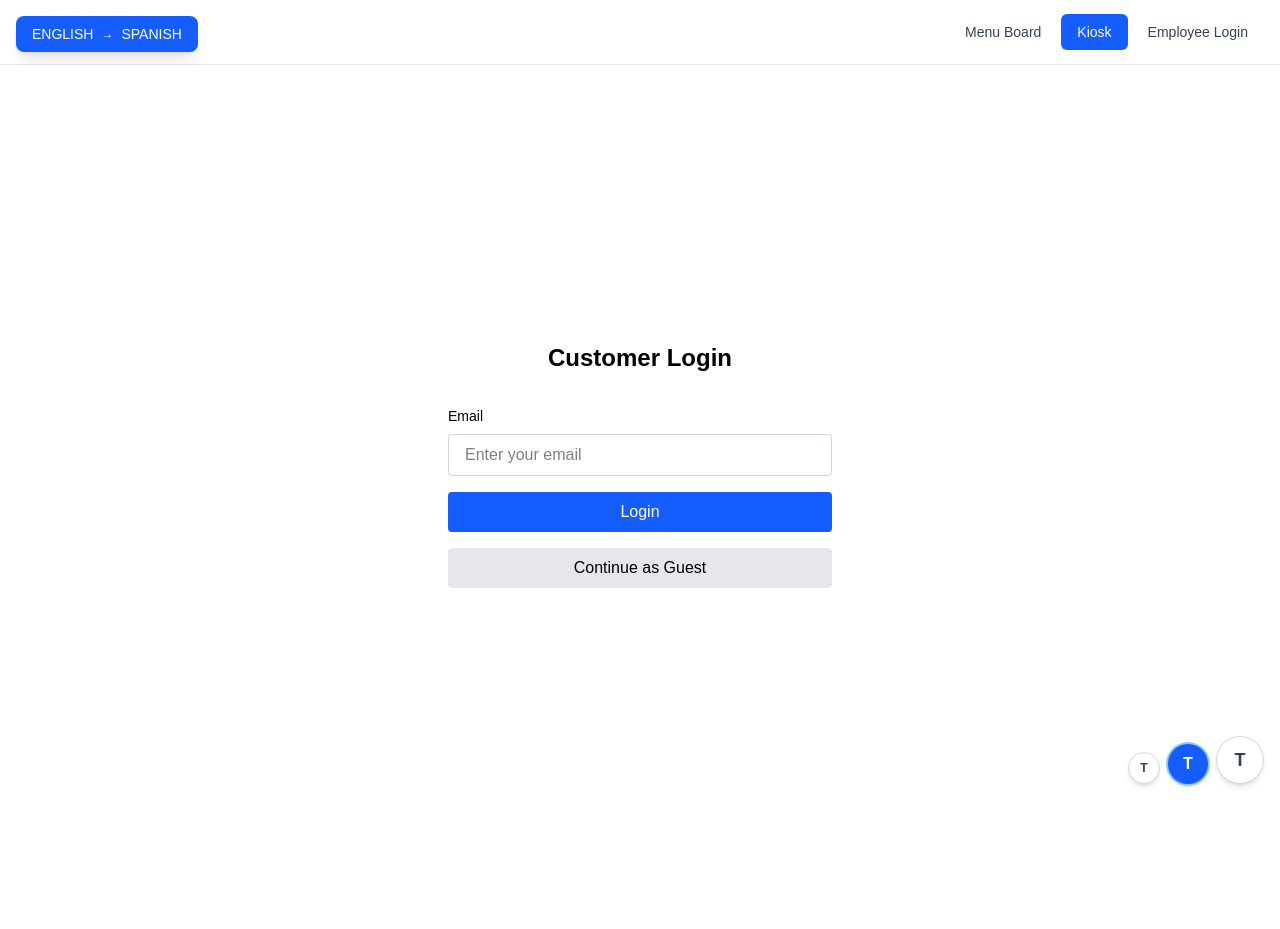
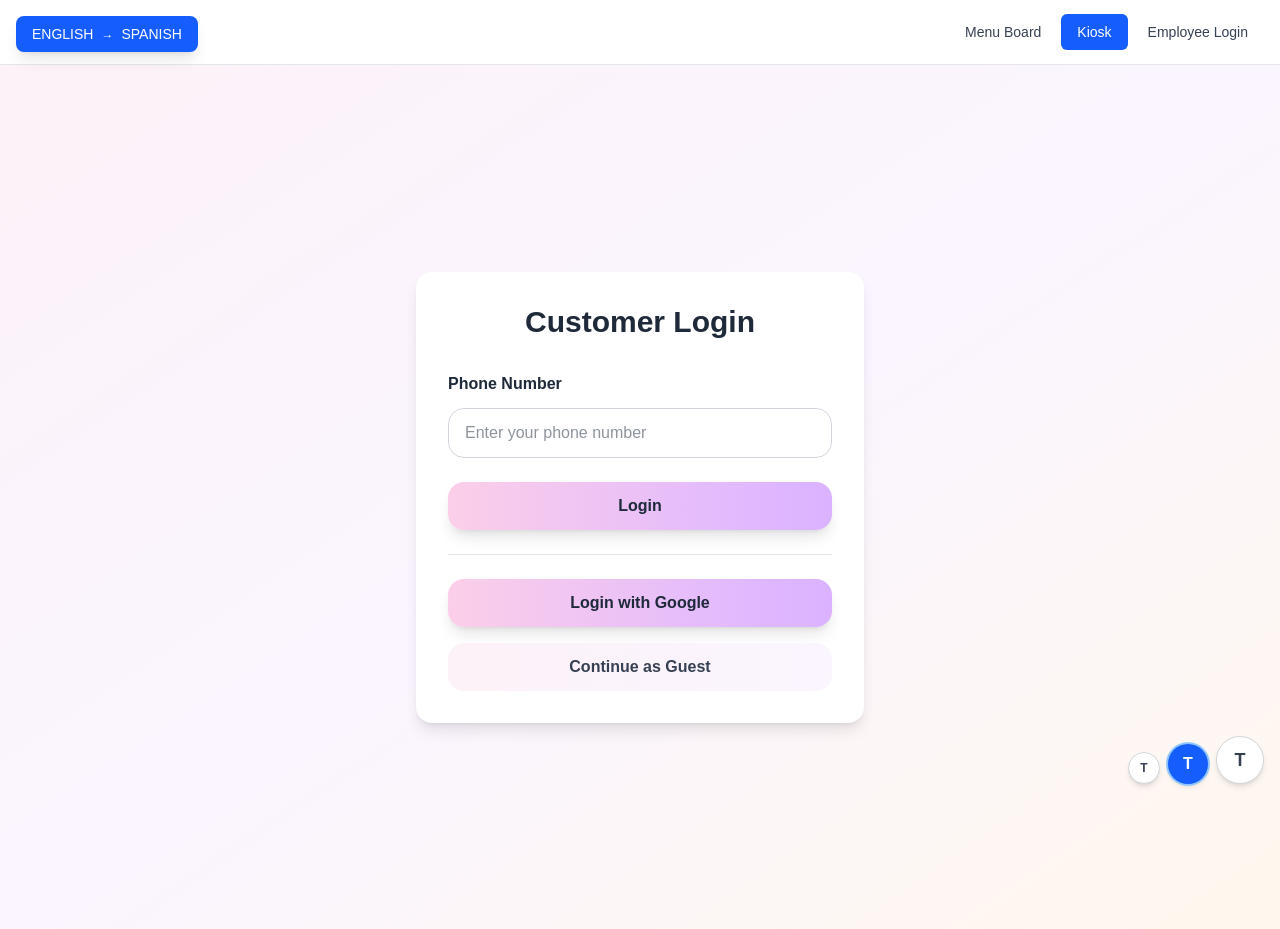
Before and after one commit to CSCE331-Fall2025-900-911/project3_gang_y0, a Next.js app in the folder my-app/: page /login in a window 1280 px wide. Before the commit the page ends 865 px from the top, so only its background shows below. Built offline with nearby package versions, Linux system fonts and the light colour scheme.

Commit message:
change styling to match theme. reorganize to clarify authentication options.

```diff
--- a/my-app/src/app/login/page.tsx
+++ b/my-app/src/app/login/page.tsx
@@ -1,5 +1,6 @@
 'use client';
 
+import { useState } from 'react';
 import { useRouter } from 'next/navigation';
 import { signIn } from "next-auth/react";
 import { useTranslation } from '@/hooks/useTranslation';
@@ -8,14 +9,18 @@ import { useTextSize } from '@/contexts/TextSizeContext';
 export default function Login() {
   const router = useRouter();
   const { getTextSizeClass } = useTextSize();
+  const [phoneNumber, setPhoneNumber] = useState('');
+  const [error, setError] = useState('');
+  const [loading, setLoading] = useState(false);
 
   // Translations
   const managerText = useTranslation('Manager');
   const cashierText = useTranslation('Cashier');
   const customerLoginText = useTranslation('Customer Login');
-  const emailText = useTranslation('Email');
-  const emailPlaceholder = useTranslation('Enter your email');
+  const phoneNumberText = useTranslation('Phone Number');
+  const phoneNumberPlaceholder = useTranslation('Enter your phone number');
   const loginText = useTranslation('Login');
+  const loginWithGoogleText = useTranslation('Login with Google');
   const guestText = useTranslation('Continue as Guest');
 
   const handleGoogleLogin = () => {
@@ -34,51 +39,100 @@ export default function Login() {
     router.push('/employee-login');
   };
 
+  const handlePhoneLogin = async () => {
+    setError('');
+
+    if (!phoneNumber.trim()) {
+      setError('Please enter a phone number');
+      return;
+    }
+
+    setLoading(true);
+
+    try {
+      const response = await fetch('/api/auth/customer', {
+        method: 'POST',
+        headers: {
+          'Content-Type': 'application/json',
+        },
+        body: JSON.stringify({ phoneNumber }),
+      });
+
+      const data = await response.json();
+
+      if (!response.ok) {
+        setError(data.error || 'Phone number not found');
+        setLoading(false);
+        return;
+      }
+
+      // Success - redirect to kiosk
+      router.push('/kiosk');
+    } catch (err) {
+      console.error('Login error:', err);
+      setError('An error occurred. Please try again.');
+      setLoading(false);
+    }
+  };
+
   return (
-    <div className="min-h-screen bg-white">
-      <div className="absolute top-4 right-4 flex gap-2">
-        {/* <button
-          onClick={handleManager}
-          className={`px-4 py-2 bg-blue-600 text-white rounded hover:bg-blue-700 ${getTextSizeClass('sm')}`}
-        >
-          {managerText}
-        </button>
-        <button
-          onClick={handleCashier}
-          className={`px-4 py-2 bg-blue-600 text-white rounded hover:bg-blue-700 ${getTextSizeClass('sm')}`}
-        >
-          {cashierText}
-        </button> */}
+    <div className="min-h-screen bg-gradient-to-br from-pink-50 via-purple-50 to-orange-50 p-8">
+      <div className="flex min-h-screen items-center justify-center">
+        <div className="w-full max-w-md">
+          <div className="rounded-2xl bg-white p-8 shadow-lg">
+            <div className="text-center mb-8">
+              <h1 className={`font-bold text-gray-800 ${getTextSizeClass('3xl')}`}>{customerLoginText}</h1>
             </div>
 
-      <div className="flex min-h-screen items-center justify-center">
-        <div className="w-full max-w-md space-y-6 p-8">
-          <div className="text-center">
-            <h1 className={`font-semibold text-black mb-8 ${getTextSizeClass('2xl')}`}>{customerLoginText}</h1>
-          </div>
-
-          <div className="space-y-4">
+            <div className="space-y-6">
               <div>
-              <label className={`block font-medium text-black mb-2 ${getTextSizeClass('sm')}`}>
-                {emailText}
+                <label className={`block font-semibold text-gray-800 mb-3 ${getTextSizeClass('base')}`}>
+                  {phoneNumberText}
                 </label>
                 <input
-                type="email"
-                className={`w-full px-4 py-2 border border-gray-300 rounded bg-white text-black focus:outline-none focus:ring-2 focus:ring-blue-500 ${getTextSizeClass('base')}`}
-                placeholder={emailPlaceholder}
+                  type="tel"
+                  value={phoneNumber}
+                  onChange={(e) => {
+                    setPhoneNumber(e.target.value);
+                    setError('');
+                  }}
+                  onKeyDown={(e) => {
+                    if (e.key === 'Enter') {
+                      handlePhoneLogin();
+                    }
+                  }}
+                  className={`w-full px-4 py-3 border ${
+                    error ? 'border-red-500' : 'border-gray-300'
+                  } rounded-2xl bg-white text-gray-800 focus:outline-none focus:ring-2 focus:ring-purple-500 focus:border-purple-500 transition-all ${getTextSizeClass('base')}`}
+                  placeholder={phoneNumberPlaceholder}
+                  disabled={loading}
                 />
+                {error && (
+                  <p className={`mt-2 text-red-600 ${getTextSizeClass('sm')}`}>
+                    {error}
+                  </p>
+                )}
               </div>
 
               <button
+                onClick={handlePhoneLogin}
+                disabled={loading}
+                className={`w-full px-4 py-3 bg-gradient-to-r from-pink-200 to-purple-300 text-gray-800 rounded-2xl font-bold hover:from-pink-300 hover:to-purple-400 transition-all shadow-lg disabled:opacity-50 disabled:cursor-not-allowed ${getTextSizeClass('base')}`}
+              >
+                {loading ? 'Logging in...' : loginText}
+              </button>
+
+              <div className="pt-6 space-y-4 border-t border-gray-200">
+                <button
                   onClick={handleGoogleLogin}
-              className={`w-full px-4 py-2 bg-blue-600 text-white rounded hover:bg-blue-700 ${getTextSizeClass('base')}`}
+                  className={`w-full px-4 py-3 bg-gradient-to-r from-pink-200 to-purple-300 text-gray-800 rounded-2xl font-bold hover:from-pink-300 hover:to-purple-400 transition-all shadow-lg ${getTextSizeClass('base')}`}
                 >
-              {loginText}
+                  {loginWithGoogleText}
                 </button>
 
                 <button
                   onClick={handleGuest}
-              className={`w-full px-4 py-2 bg-gray-200 text-black rounded hover:bg-gray-300 ${getTextSizeClass('base')}`}
+                  className={`w-full px-4 py-3 bg-gradient-to-r from-pink-50 to-purple-50 text-gray-700 rounded-2xl font-semibold hover:from-pink-100 hover:to-purple-100 transition-all ${getTextSizeClass('base')}`}
                 >
                   {guestText}
                 </button>
@@ -86,5 +140,7 @@ export default function Login() {
             </div>
           </div>
         </div>
+      </div>
+    </div>
     );
 }
```
Lines whose indentation alone changed are shown as unchanged.
